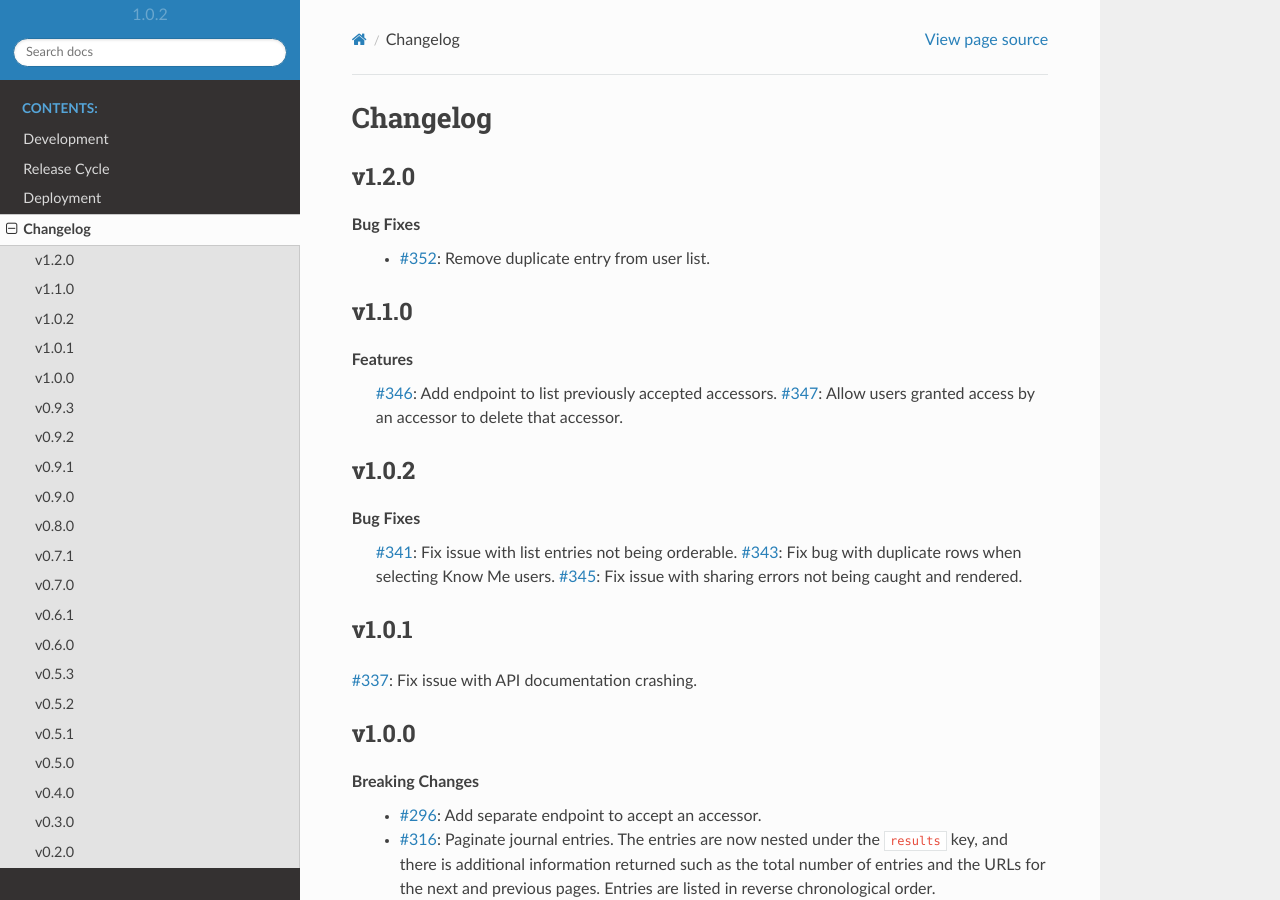
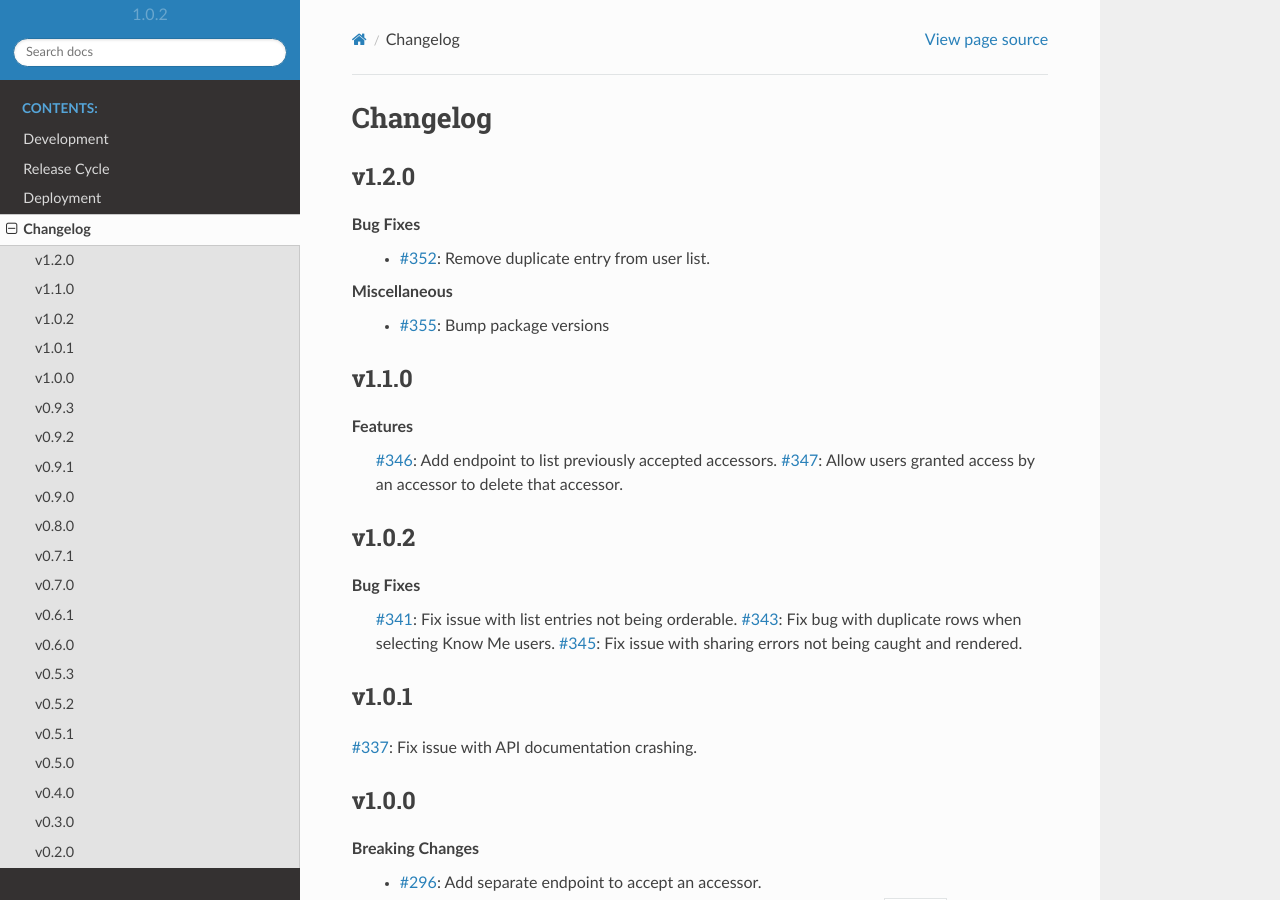
Before and after one commit to knowmetools/km-api, a Sphinx documentation site: the page built from docs/changelog.rst, in a window 1280 px wide and 900 px high. Built offline with Sphinx 7.4.7 and the Read the Docs theme 2.0.0, drawn with Linux system fonts in a browser that asks for light colours; pages that are not in the unit, such as notebooks, are missing from menus.

Commit message:
Bump package versions.

```diff
--- a/docs/changelog.rst
+++ b/docs/changelog.rst
@@ -9,6 +9,9 @@ v1.2.0
 
 Bug Fixes
   * :issue:`352`: Remove duplicate entry from user list.
+
+Miscellaneous
+  * :issue:`355`: Bump package versions
 
 
 ******
```
Also changed, not shown: 4 other files.
